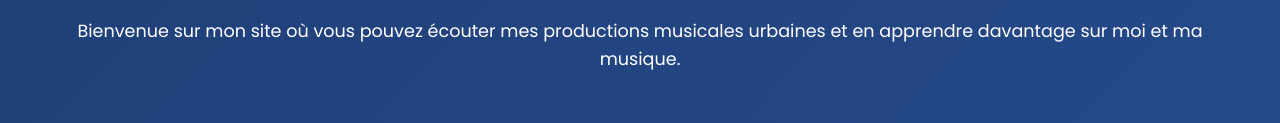
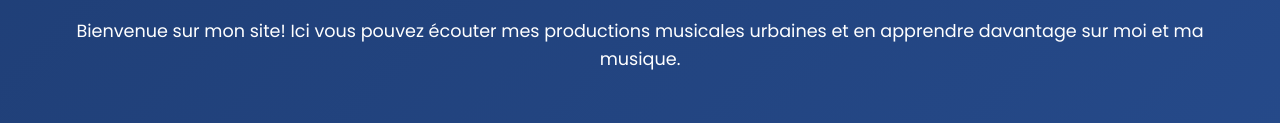
Before and after one commit to oscar-debug599/Mon-site, a plain HTML site: page index.html in a window 1280 px wide. Shown: the part 509-632 px from the top of the page. Drawn offline with Linux system fonts and the light colour scheme.

Commit message:
Update index.html

```diff
--- a/index.html
+++ b/index.html
@@ -107,7 +107,7 @@
   <div class="container">
     <section class="section">
       <h2>Bienvenue</h2>
-      <p>Bienvenue sur mon site où vous pouvez écouter mes productions musicales urbaines et en apprendre davantage sur moi et ma musique.</p>
+      <p>Bienvenue sur mon site! Ici vous pouvez écouter mes productions musicales urbaines et en apprendre davantage sur moi et ma musique.</p>
     </section>
     <section class="section">
       <h2>Mes Productions</h2>
```
